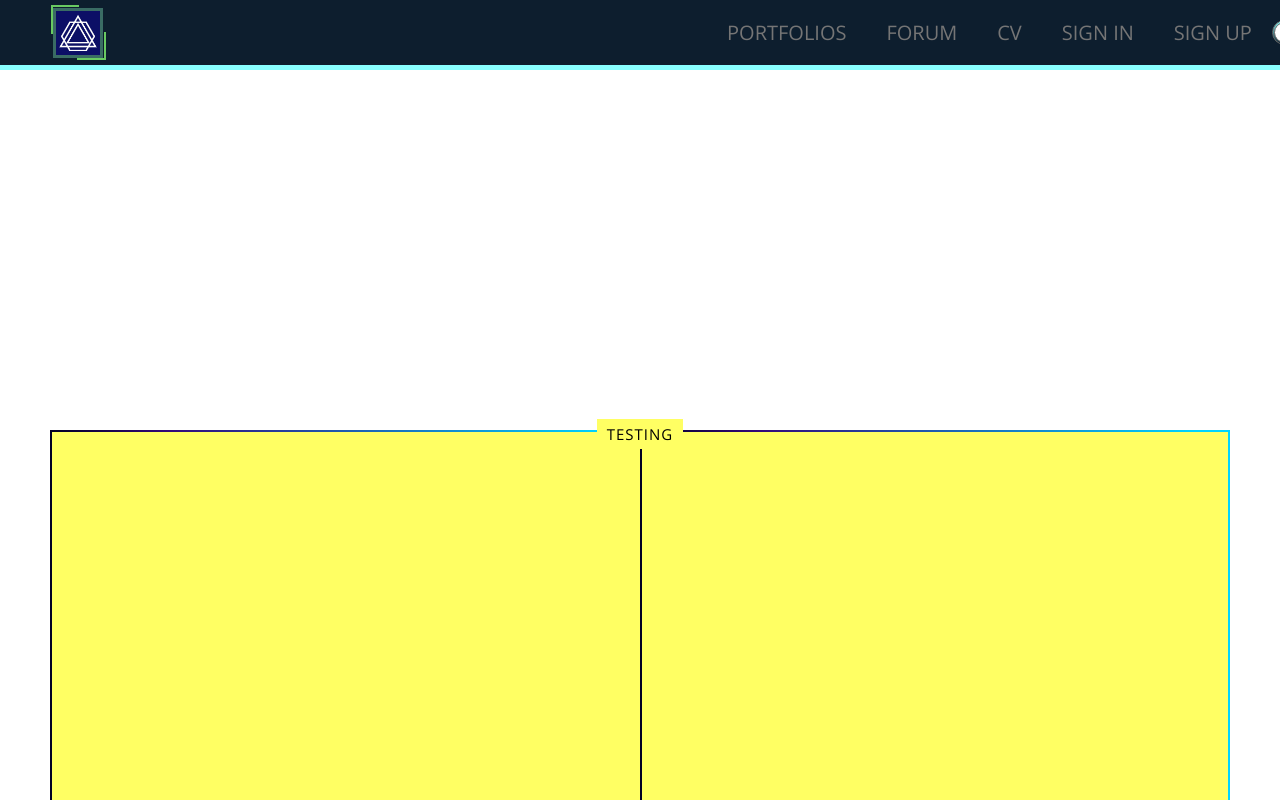
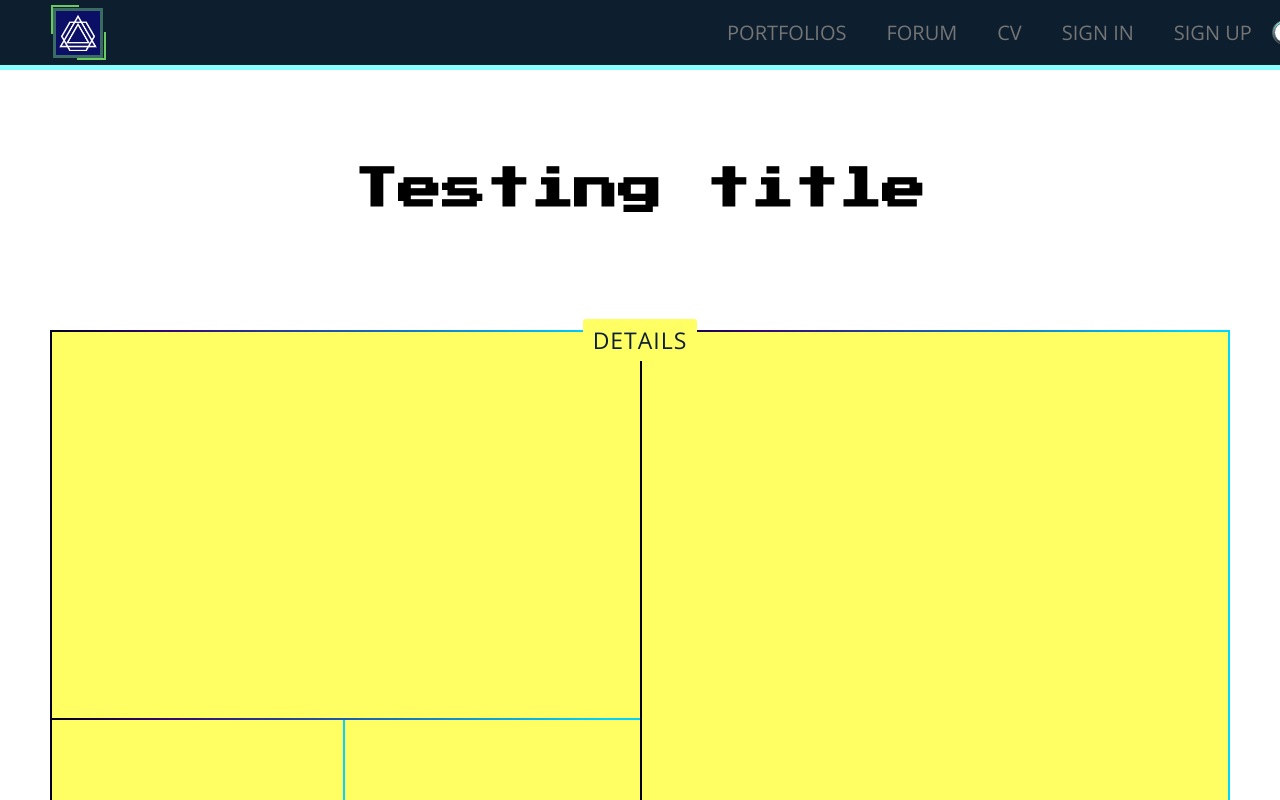
Before and after one commit to ChanManChan/nextJs-portfolio, a Next.js app: page /portfolios/1 in a window 1280 px wide. Shown: the top 800 px of the page. Built offline with nearby package versions, Linux system fonts and the light colour scheme.

Commit message:
cleaned up code

```diff
--- a/components/global/Page.js
+++ b/components/global/Page.js
@@ -40,7 +40,6 @@ export default function Page({ children, component }) {
     [theme, setTheme]
   );
   const checkLanding = () => component.name === 'Home';
-
   return (
     <ThemeProvider theme={providerValue}>
       <GlobalStyle />
--- a/pages/_app.js
+++ b/pages/_app.js
@@ -4,16 +4,14 @@ import Page from '../components/global/Page';
 //! "Component" <- actual page i'm are navigating to
 
 const MyApp = ({ Component, pageProps }) => {
-  //? debugger;
+  //! debugger;
   // console.log("PAGE I'M NAVIGATING TO: ", Component);
   // PAGE I'M NAVIGATING TO:  [Function: Topics]
   // PAGE I'M NAVIGATING TO:  [Function: Portfolios]
   return (
-    <>
-      <Page component={Component}>
-        <Component {...pageProps} />
-      </Page>
-    </>
+    <Page component={Component}>
+      <Component {...pageProps} />
+    </Page>
   );
 };
 
--- a/pages/portfolios/[id].js
+++ b/pages/portfolios/[id].js
@@ -44,6 +44,7 @@ const Border = styled.div`
 
 const Grid = styled.div`
   display: grid;
+  margin: -10rem auto 5rem;
   grid: 15rem repeat(9, 13rem) / repeat(4, 1fr);
   & > * > ${Border} {
     will-change: background, color;
@@ -57,6 +58,9 @@ const Grid = styled.div`
 
 const ProjectTitle = styled.div`
   grid-area: 1 / 1 / 3 / 5;
+  justify-self: center;
+  align-self: center;
+  font-size: 2.2rem;
 `;
 const Stack = styled.div`
   position: relative;
@@ -126,10 +130,10 @@ const Screenshot4 = styled.div`
   }
 `;
 const Title = styled.div`
+  grid-area: 3 / 2 / 5 / 4;
   display: flex;
   margin-top: -1rem;
   justify-content: center;
-  grid-area: 3 / 2 / 5 / 4;
   position: relative;
   z-index: 1;
   p {
@@ -138,6 +142,9 @@ const Title = styled.div`
     line-height: 1.5;
     display: inline-block;
     span {
+      border-radius: 0.3rem;
+      font-size: 2.3rem;
+      color: ${(p) => p.theme.secondaryColor};
       background: ${(p) => p.theme.gridColor};
       padding: 0.5rem 1rem;
       letter-spacing: 0.1rem;
@@ -151,10 +158,12 @@ const PortfolioDetail = ({ query }) => {
   const { id } = query;
   return (
     <Grid>
-      <ProjectTitle />
+      <ProjectTitle>
+        <h1>Testing title</h1>
+      </ProjectTitle>
       <Title>
         <p>
-          <span>Testing</span>
+          <span>details</span>
         </p>
       </Title>
       <Stack>
```
Also changed, not shown: components/shared/Card.js (+8 -2 lines), pages/portfolios/index.js (+9 -11 lines).
